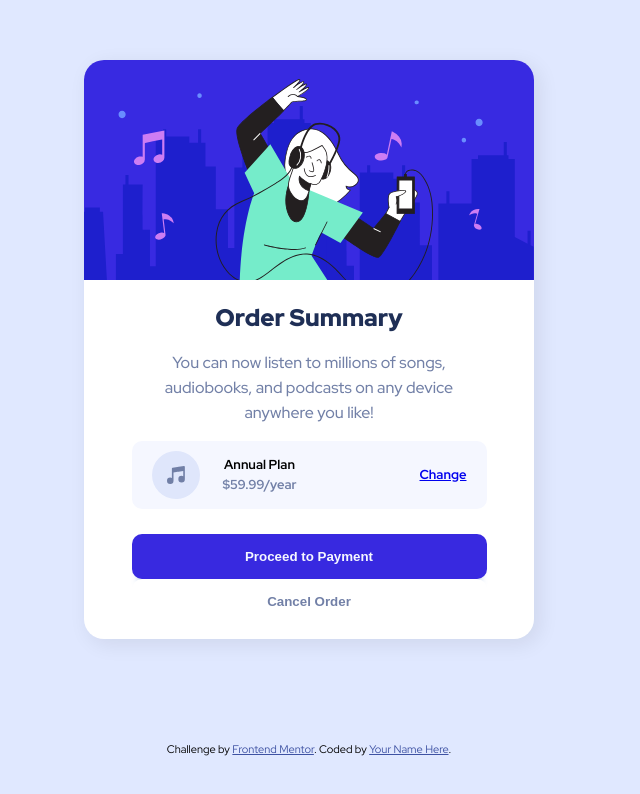
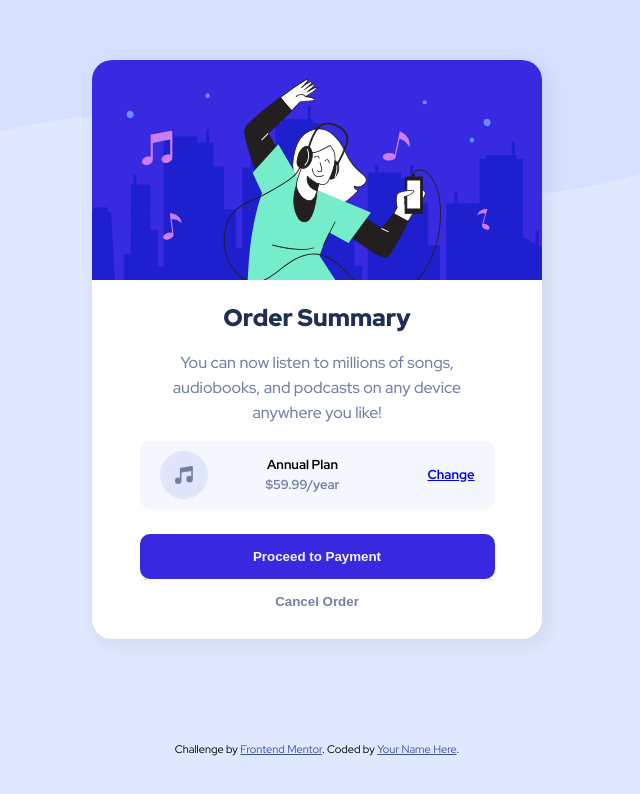
Before and after one commit to Alex-Gamarano/order-summary-component-main, a plain HTML site: page index.html in a window 1280 px wide. Shown: the whole page, without its empty margins (331-971 px from the left). Drawn offline with Linux system fonts and the light colour scheme.

Commit message:
bg updated

```diff
--- a/styles.css
+++ b/styles.css
@@ -7,9 +7,13 @@
 }
 
 body {
+  height: 100dvh;
+  width: 100dvw;
   font-family: "Red Hat Display";
+  background-image: url("./images/pattern-background-mobile.svg");
+  background-repeat: repeat-x;
+  background-position: top;
   background-color: var(--pale-blue);
-  height: 100dvh;
   display: flex;
   flex-direction: column;
   align-items: center;
@@ -59,7 +63,7 @@ p {
   line-height: 20px;
 }
 .price {
-  transform: translateX(-50px);
+  transform: translateX(-15px);
 }
 .price :nth-child(2) {
   color: var(--desaturated-blue);
@@ -92,6 +96,13 @@ a:hover {
   text-decoration: none;
   cursor: pointer;
 }
+
+@media screen and (width> 425) {
+  body {
+    background-image: url("./images/pattern-background-desktop.svg");
+  }
+}
+
 .attribution {
   font-size: 11px;
   text-align: center;
```
Also changed, not shown: design/active-states.jpg (added), design/desktop-design.jpg (added), design/desktop-preview.jpg (added), design/mobile-design.jpg (added).
